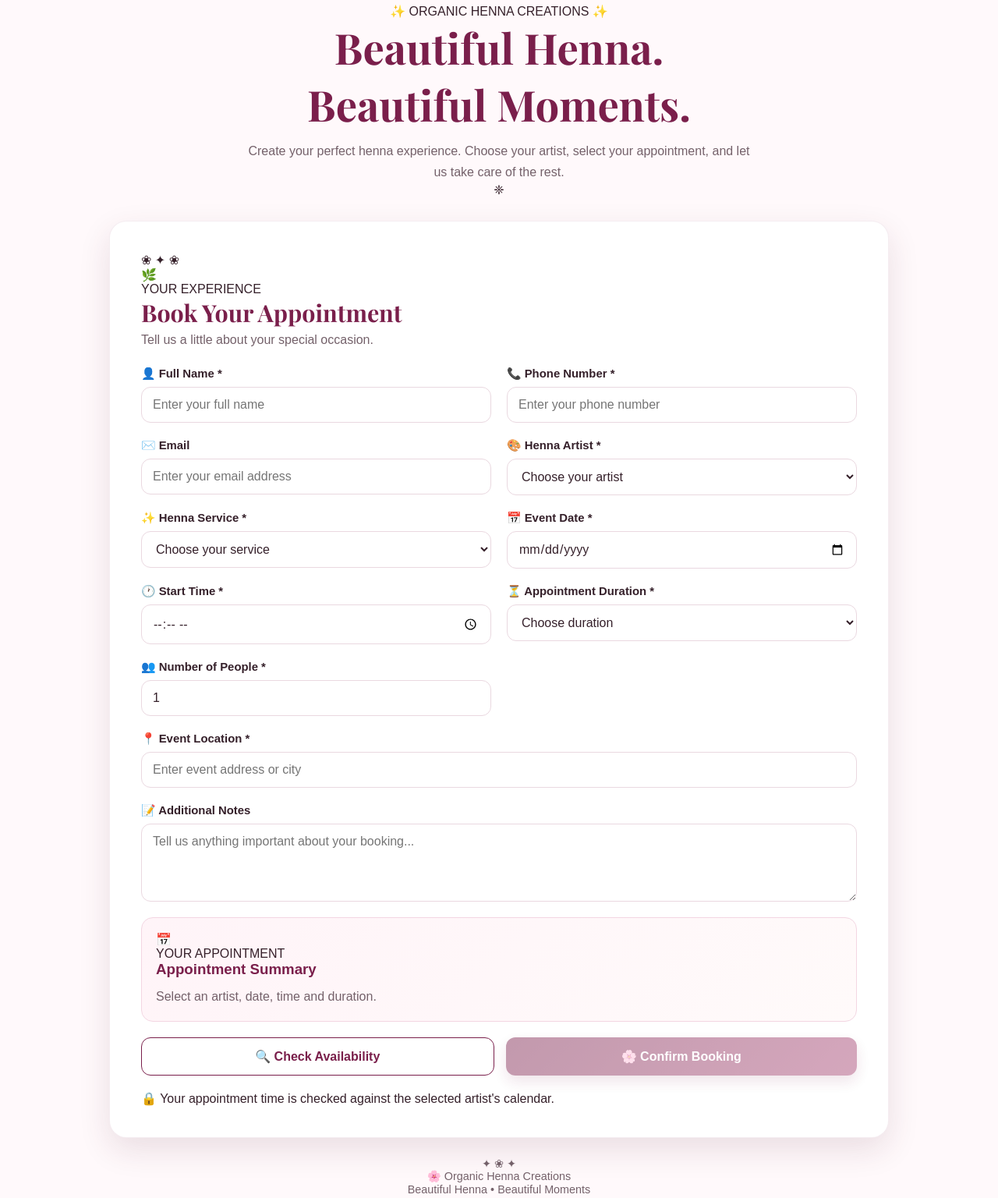
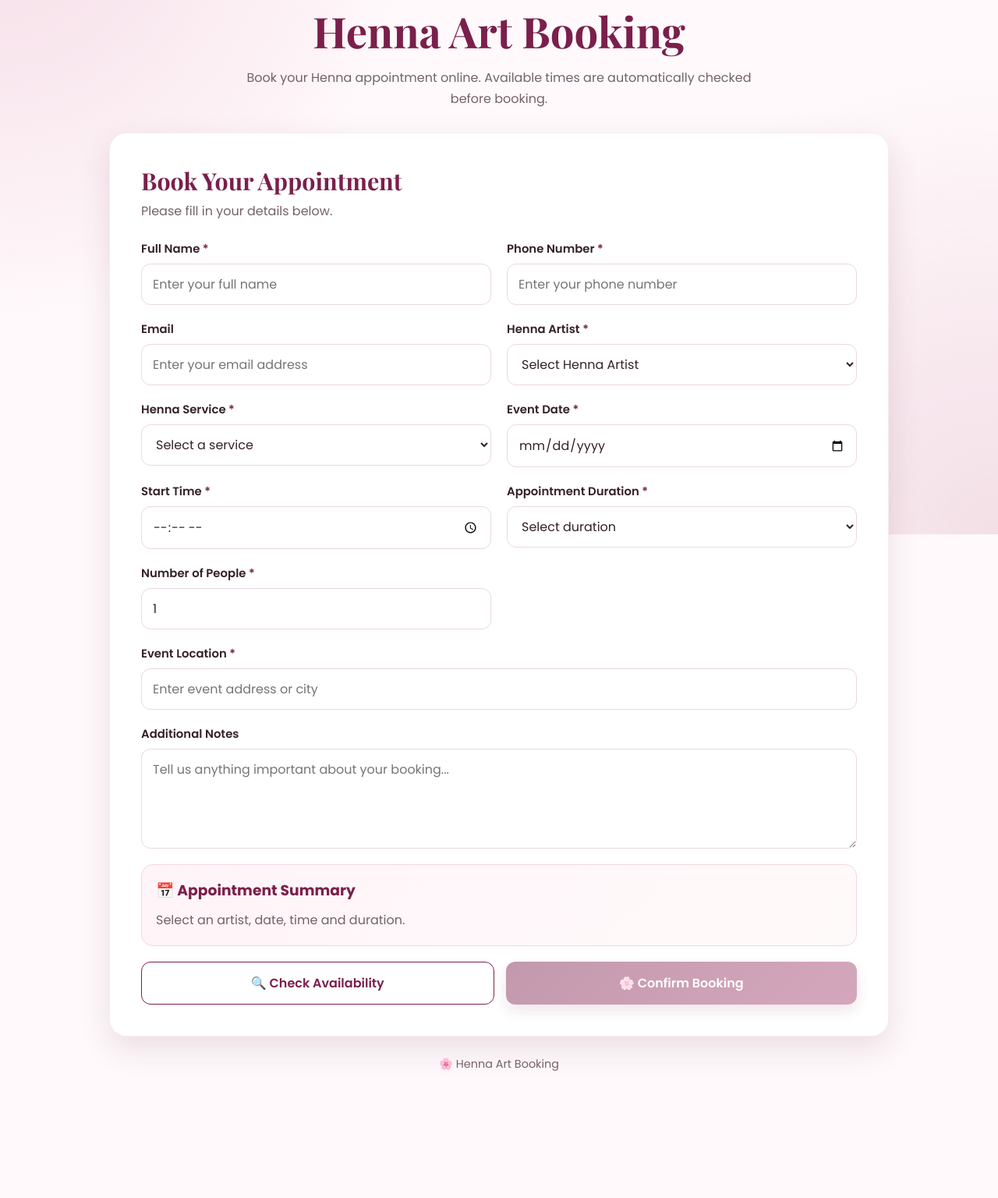
Before and after one commit to darsh26-ai/Henna-Order, a plain HTML site: page index.html in a window 1280 px wide. Shown: the part 115-1651 px from the top of the page at 78% size. After the commit the page ends 1540 px from the top, so only its background shows below. Drawn offline with nearby package versions, Linux system fonts and the light colour scheme.

Commit message:
Refactor HTML structure and update content

```diff
--- a/index.html
+++ b/index.html
@@ -1,3 +1,4 @@
+
 <!doctype html>
 <html lang="en">
 
@@ -17,133 +18,59 @@
           crossorigin>
 
     <link
-        href="https://fonts.googleapis.com/css2?family=DM+Sans:wght@400;500;600;700&family=Playfair+Display:wght@600;700&display=swap"
+        href="https://fonts.googleapis.com/css2?family=Playfair+Display:wght@600;700&family=Poppins:wght@400;500;600;700&display=swap"
         rel="stylesheet">
 
     <link rel="stylesheet" href="style.css">
 </head>
 
-
 <body>
 
-<!-- =========================================
-     DECORATIVE BACKGROUND
-========================================= -->
-
-<div class="background-decoration decoration-one"></div>
-<div class="background-decoration decoration-two"></div>
-<div class="background-decoration decoration-three"></div>
-
+<div class="page-background"></div>
 
 <main class="booking-page">
 
-
-    <!-- =========================================
-         HERO
-    ========================================= -->
-
+    <!-- HEADER -->
     <section class="hero">
 
-        <div class="hero-floral">
-            <span>✦</span>
-            <span>❀</span>
-            <span>✦</span>
-        </div>
+        <div class="henna-icon">🌸</div>
 
-        <div class="henna-icon">
-            🌸
-        </div>
-
-        <div class="hero-label">
-            ✨ ORGANIC HENNA CREATIONS ✨
-        </div>
-
-        <h1>
-            Beautiful Henna.<br>
-            Beautiful Moments.
-        </h1>
+        <h1>Henna Art Booking</h1>
 
         <p>
-            Create your perfect henna experience.
-            Choose your artist, select your appointment,
-            and let us take care of the rest.
+            Book your Henna appointment online.
+            Available times are automatically checked before booking.
         </p>
-
-        <div class="hero-divider">
-            <span></span>
-            ❈
-            <span></span>
-        </div>
 
     </section>
 
 
-    <!-- =========================================
-         BOOKING CARD
-    ========================================= -->
-
+    <!-- BOOKING CARD -->
     <section class="booking-card">
-
-
-        <!-- TOP DECORATION -->
-
-        <div class="card-top-decoration">
-            <span>❀</span>
-            <span>✦</span>
-            <span>❀</span>
-        </div>
-
-
-        <!-- HEADING -->
 
         <div class="section-heading">
 
-            <div class="heading-icon">
-                🌿
-            </div>
+            <h2>Book Your Appointment</h2>
 
-            <div>
-
-                <div class="small-heading">
-                    YOUR EXPERIENCE
-                </div>
-
-                <h2>
-                    Book Your Appointment
-                </h2>
-
-                <p>
-                    Tell us a little about your special occasion.
-                </p>
-
-            </div>
+            <p>Please fill in your details below.</p>
 
         </div>
 
 
         <!-- STATUS -->
-
-        <div
-            id="statusMessage"
+        <div id="statusMessage"
              class="status-message hidden">
         </div>
 
 
-        <!-- =========================================
-             FORM
-        ========================================= -->
-
+        <!-- BOOKING FORM -->
         <form id="bookingForm">
 
-
             <!-- CUSTOMER -->
-
             <div class="form-group">
 
                 <label for="customerName">
-                    <span class="label-icon">👤</span>
-                    Full Name
-                    <b>*</b>
+                    Full Name <span>*</span>
                 </label>
 
                 <input
@@ -156,13 +83,10 @@
 
 
             <!-- PHONE -->
-
             <div class="form-group">
 
                 <label for="phone">
-                    <span class="label-icon">📞</span>
-                    Phone Number
-                    <b>*</b>
+                    Phone Number <span>*</span>
                 </label>
 
                 <input
@@ -175,11 +99,9 @@
 
 
             <!-- EMAIL -->
-
             <div class="form-group">
 
                 <label for="email">
-                    <span class="label-icon">✉️</span>
                     Email
                 </label>
 
@@ -192,58 +114,42 @@
 
 
             <!-- ARTIST -->
-
             <div class="form-group">
 
                 <label for="artist">
-                    <span class="label-icon">🎨</span>
-                    Henna Artist
-                    <b>*</b>
+                    Henna Artist <span>*</span>
                 </label>
 
-                <div class="select-wrapper">
-
-                    <select
-                        id="artist"
-                        required>
+                <select id="artist" required>
 
                     <option value="">
-                            Choose your artist
+                        Select Henna Artist
                     </option>
 
                     <option value="Nirali">
-                            🌸 Nirali
+                        Nirali
                     </option>
 
                     <option value="Kaushika">
-                            🌺 Kaushika
+                        Kaushika
                     </option>
 
                 </select>
 
             </div>
 
-            </div>
-
 
             <!-- SERVICE -->
-
             <div class="form-group">
 
                 <label for="service">
-                    <span class="label-icon">✨</span>
-                    Henna Service
-                    <b>*</b>
+                    Henna Service <span>*</span>
                 </label>
 
-                <div class="select-wrapper">
-
-                    <select
-                        id="service"
-                        required>
+                <select id="service" required>
 
                     <option value="">
-                            Choose your service
+                        Select a service
                     </option>
 
                     <option value="Bridal Henna">
@@ -278,17 +184,12 @@
 
             </div>
 
-            </div>
-
 
             <!-- DATE -->
-
             <div class="form-group">
 
                 <label for="bookingDate">
-                    <span class="label-icon">📅</span>
-                    Event Date
-                    <b>*</b>
+                    Event Date <span>*</span>
                 </label>
 
                 <input
@@ -300,13 +201,10 @@
 
 
             <!-- START TIME -->
-
             <div class="form-group">
 
                 <label for="startTime">
-                    <span class="label-icon">🕐</span>
-                    Start Time
-                    <b>*</b>
+                    Start Time <span>*</span>
                 </label>
 
                 <input
@@ -318,23 +216,16 @@
 
 
             <!-- DURATION -->
-
             <div class="form-group">
 
                 <label for="duration">
-                    <span class="label-icon">⏳</span>
-                    Appointment Duration
-                    <b>*</b>
+                    Appointment Duration <span>*</span>
                 </label>
 
-                <div class="select-wrapper">
-
-                    <select
-                        id="duration"
-                        required>
+                <select id="duration" required>
 
                     <option value="">
-                            Choose duration
+                        Select duration
                     </option>
 
                     <option value="1">
@@ -373,17 +264,12 @@
 
             </div>
 
-            </div>
-
 
             <!-- PEOPLE -->
-
             <div class="form-group">
 
                 <label for="numberOfPeople">
-                    <span class="label-icon">👥</span>
-                    Number of People
-                    <b>*</b>
+                    Number of People <span>*</span>
                 </label>
 
                 <input
@@ -397,13 +283,10 @@
 
 
             <!-- LOCATION -->
-
             <div class="form-group full-width">
 
                 <label for="location">
-                    <span class="label-icon">📍</span>
-                    Event Location
-                    <b>*</b>
+                    Event Location <span>*</span>
                 </label>
 
                 <input
@@ -416,11 +299,9 @@
 
 
             <!-- NOTES -->
-
             <div class="form-group full-width">
 
                 <label for="notes">
-                    <span class="label-icon">📝</span>
                     Additional Notes
                 </label>
 
@@ -432,48 +313,21 @@
             </div>
 
 
-            <!-- =========================================
-                 SUMMARY
-            ========================================= -->
-
+            <!-- SUMMARY -->
             <div class="booking-summary full-width">
 
-                <div class="summary-header">
-
-                    <div class="summary-icon">
-                        📅
-                    </div>
-
-                    <div>
-
-                        <div class="summary-label">
-                            YOUR APPOINTMENT
-                        </div>
-
                 <h3>
-                            Appointment Summary
+                    📅 Appointment Summary
                 </h3>
 
+                <div id="summaryContent">
+                    Select an artist, date, time and duration.
                 </div>
 
             </div>
 
 
-                <div
-                    id="summaryContent"
-                    class="summary-content">
-
-                    Select an artist, date, time and duration.
-
-                </div>
-
-            </div>
-
-
-            <!-- =========================================
-                 BUTTONS
-            ========================================= -->
-
+            <!-- BUTTONS -->
             <div class="button-area full-width">
 
                 <button
@@ -481,9 +335,7 @@
                     id="checkAvailabilityBtn"
                     class="secondary-button">
 
-                    <span>🔍</span>
-
-                    Check Availability
+                    🔍 Check Availability
 
                 </button>
 
@@ -494,88 +346,38 @@
                     class="primary-button"
                     disabled>
 
-                    <span>🌸</span>
-
-                    Confirm Booking
+                    🌸 Confirm Booking
 
                 </button>
 
             </div>
-
-
-            <div class="form-note full-width">
-
-                🔒 Your appointment time is checked against
-                the selected artist's calendar.
-
-            </div>
-
 
         </form>
 
     </section>
 
 
-    <!-- =========================================
-         SUCCESS
-    ========================================= -->
-
+    <!-- SUCCESS -->
     <section
         id="successCard"
         class="success-card hidden">
 
-
-        <div class="success-floral">
-            ❀ ✦ ❀
+        <div class="success-icon">
+            ✓
         </div>
 
-
-        <div class="success-icon">
-
-            <span>✓</span>
-
-        </div>
-
-
-        <div class="success-label">
-            APPOINTMENT RESERVED
-        </div>
-
-
-        <h2>
-            🌸 Calendar Blocked!
-        </h2>
-
-
-        <p class="success-main-message">
+        <h2>🌸 Calendar Blocked!</h2>
+            <p>
                 Your requested time has been reserved.
             </p>
-
-
-        <div class="deposit-notice">
-
-            <div class="deposit-icon">
-                💰
-            </div>
-
-            <div>
-
+            <p>
                 <strong>
                     Please make a deposit to confirm your booking.
                 </strong>
+            </p>
 
         <p>
-                    Your appointment will be confirmed once
-                    the deposit is received.
-                </p>
-
-            </div>
-
-        </div>
-
-
-        <p class="success-secondary-message">
-            Your appointment has been added to the artist's calendar.
+            Your Henna appointment has been successfully added.
         </p>
 
 
@@ -585,8 +387,6 @@
         </div>
 
 
-        <!-- WHATSAPP -->
-
         <a
             id="whatsappButton"
             href="#"
@@ -594,51 +394,29 @@
             rel="noopener"
             class="whatsapp-button">
 
-            <span>💬</span>
-
-            Continue to WhatsApp
-
-            <span class="button-arrow">
-                →
-            </span>
+            💬 Open WhatsApp Booking Message
 
         </a>
 
 
         <button
             id="newBookingBtn"
-            class="secondary-button new-booking-button">
+            class="secondary-button">
 
-            <span>＋</span>
-
-            Create Another Booking
+            + Create Another Booking
 
         </button>
-
 
     </section>
 
 
-    <!-- =========================================
-         FOOTER
-    ========================================= -->
-
     <footer>
 
-        <div class="footer-decoration">
-            ✦ ❀ ✦
-        </div>
-
         <p>
-            🌸 Organic Henna Creations
+            🌸 Henna Art Booking
         </p>
 
-        <span>
-            Beautiful Henna • Beautiful Moments
-        </span>
-
     </footer>
-
 
 </main>
 
@@ -646,5 +424,4 @@
 <script src="app.js"></script>
 
 </body>
-
 </html>
```
Lines whose indentation alone changed are shown as unchanged.
